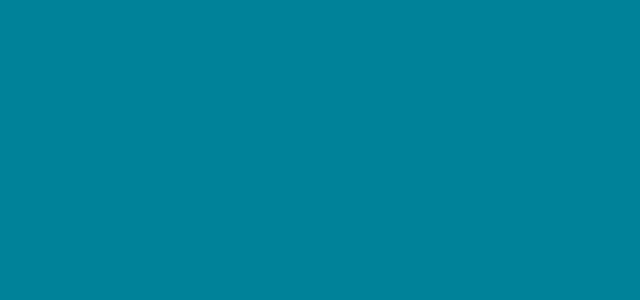
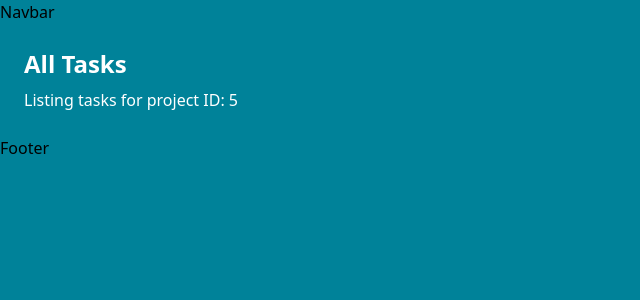
Before and after one commit to shubhamkasar210/trello-lite-frontend, a React (Vite) app: page /projects/1/tasks in a window 1280 px wide. Before the commit this address had no page. Shown: the top 300 px of the page, without its empty margins (0-640 px from the left). Built offline with nearby package versions, Linux system fonts and the light colour scheme.

Commit message:
tasklist route and component added

```diff
--- a/src/App.jsx
+++ b/src/App.jsx
@@ -10,6 +10,7 @@ import EditProject from "./components/Projects/EditProject";
 
 import ManageMembers from "./components/ManageMembers";
 
+import TaskList from "./components/Tasks/TaskList";
 import TaskDetails from "./components/Tasks/TaskDetails";
 import NewTask from "./components/Tasks/NewTask";
 import EditTask from "./components/Tasks/EditTask";
@@ -20,13 +21,14 @@ function App() {
       <BrowserRouter basename="/">
         <Routes>
           <Route path="/" element={<Body />}>
-            <Route path="/" element={<Login />}></Route>
+            <Route index element={<Login />}></Route>
             <Route path="/projects" element={<ProjectsDashboard />} />
 
             <Route path="/projects/new" element={<NewProject />} />
             <Route path="/projects/:projectId" element={<ProjectBoard />} />
             <Route path="/projects/:projectId/edit" element={<EditProject />} />
 
+            <Route path="projects/:projectId/tasks" element={<TaskList />} />
             <Route path="/projects/:projectId/tasks/new" element={<NewTask />} />
             <Route path="/projects/:projectId/tasks/:taskId" element={<TaskDetails />} />
             <Route path="/projects/:projectId/tasks/:taskId/edit" element={<EditTask />} />
--- /dev/null
+++ b/src/components/Tasks/TaskList.jsx
@@ -0,0 +1,10 @@
+const TaskList = () => {
+  return (
+    <div className="p-6 text-white">
+      <h1 className="text-2xl font-bold">All Tasks</h1>
+      <p className="mt-2">Listing tasks for project ID: 5</p>
+    </div>
+  );
+};
+
+export default TaskList;
```
